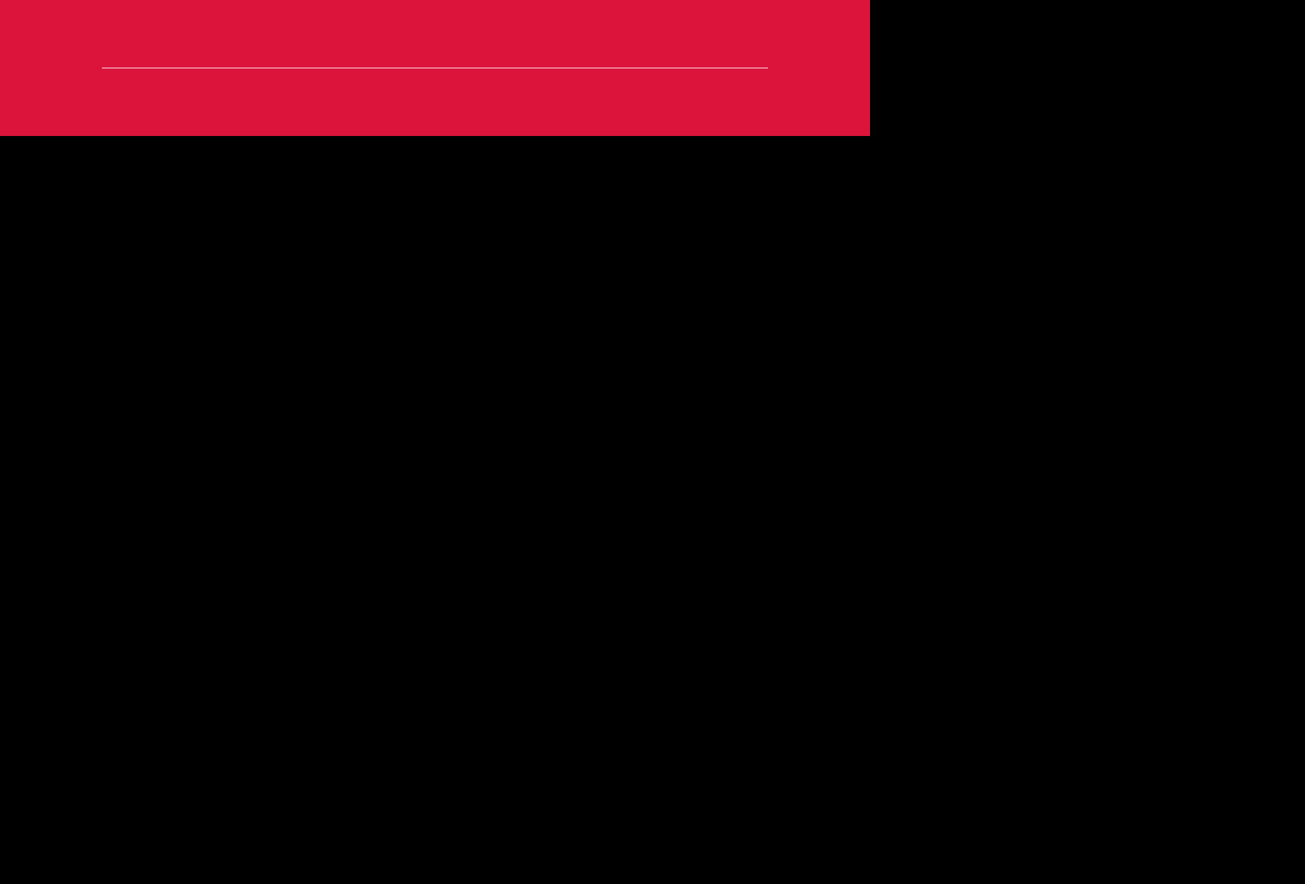
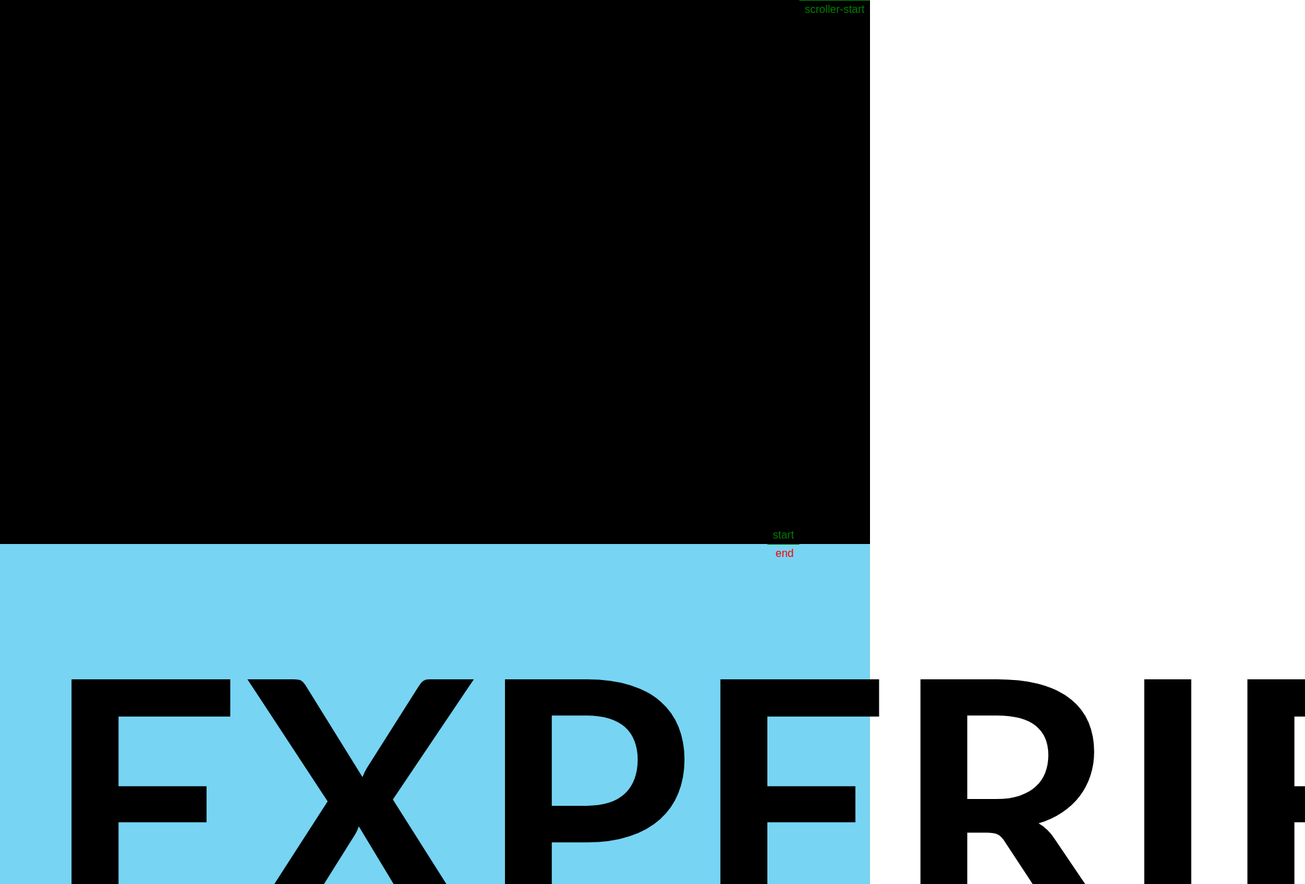
Before and after one commit to Aaditya514/GSAP, a plain HTML site: page index.html in a window 1280 px wide. Shown: the top 1300 px of the page at 68% size, 1920 px wide, since content can reach past the window. Before the commit the page ends 800 px from the top, so only its background shows below. Drawn offline with nearby package versions, Linux system fonts and the light colour scheme.

Commit message:
Add files via upload

```diff
--- a/index.html
+++ b/index.html
@@ -1,20 +1,56 @@
 <!DOCTYPE html>
 <html lang="en">
-
 <head>
     <meta charset="UTF-8">
     <meta name="viewport" content="width=device-width, initial-scale=1.0">
     <title>Document</title>
     <link rel="stylesheet" href="style.css">
 </head>
+<body>
+    <!-- <div id="box1">
+    </div> -->
+    <!-- <div id="box2">
+    </div> -->
+    <!-- <h1>Hello I am H1</h1>
+    <h1>I am also H1</h1>
+    <h1>Main hun Giaan</h1> -->
+    <!-- <div id="box">
+    </div> -->
+    <!-- <div id="box1"></div>
+    <div id="box2"></div>
+    <div id="box3"></div> -->
 
-<body>
-    <div id="string">
-        <svg width="1000" height="200" >
-            <path d="M 10 100 Q 500 100 990 100" stroke="white" fill="transparent" />
-        </svg>
+    <!-- <div id="nav">
+        <h2>sheriyans</h2>
+        <div id="part2">
+            <h4>Work</h4>
+            <h4>About</h4>
+            <h4>Courses</h4>
+            <h4>Blog</h4>
+        </div>
+    </div> -->
+    <!-- <div id="page1">
+        <div id="box"></div>
     </div>
-    <script src="https://cdnjs.cloudflare.com/ajax/libs/gsap/3.13.0/gsap.min.js"integrity="sha512-NcZdtrT77bJr4STcmsGAESr06BYGE8woZdSdEgqnpyqac7sugNO+Tr4bGwGF3MsnEkGKhU2KL2xh6Ec+BqsaHA=="crossorigin="anonymous" referrerpolicy="no-referrer"></script>
+    <div id="page2">
+        <h1>Hello Shery</h1>
+        <h2>subscribe kardo gaiis</h2>
+        <div id="box"></div>
+    </div>
+    <div id="page3">
+        <div id="box"></div>
+    </div> -->
+    <div id="page1">
+    </div>
+    <div id="page2">
+        <h1>Experiences</h1>
+
+    </div>
+    <div id="page3">
+
+    </div>
+    <script src="https://cdnjs.cloudflare.com/ajax/libs/gsap/3.13.0/gsap.min.js" integrity="sha512-NcZdtrT77bJr4STcmsGAESr06BYGE8woZdSdEgqnpyqac7sugNO+Tr4bGwGF3MsnEkGKhU2KL2xh6Ec+BqsaHA==" crossorigin="anonymous" referrerpolicy="no-referrer"></script>
+    <script src="https://cdnjs.cloudflare.com/ajax/libs/gsap/3.13.0/ScrollTrigger.min.js" integrity="sha512-P2IDYZfqSwjcSjX0BKeNhwRUH8zRPGlgcWl5n6gBLzdi4Y5/0O4zaXrtO4K9TZK6Hn1BenYpKowuCavNandERg==" crossorigin="anonymous" referrerpolicy="no-referrer"></script>
     <script src="script.js"></script>
 </body>
 </html>
--- a/script.js
+++ b/script.js
@@ -1,21 +1,162 @@
-var path = "M 10 100 Q 500 100 990 100"
-var finalPath = "M 10 100 Q 500 100 990 100"
-var string  =  document.querySelector("#string")
+// gsap.from("#box1",{
+//     x:1000,
+//     duration:2,
+//     delay:1,
+//     rotate:360,
+//     backgroundColor:"blue",
+//     borderRadius:"50%",
+//     scale:0.5,
+// })
+// gsap.to("#box1",{
+//     x:1000,
+//     duration:2,
+//     delay:1,
+//     rotate:360,
+//     backgroundColor:"blue",
+//     borderRadius:"50%",
+//     scale:0.5,
+// })
+
+// gsap.to("#box2",{
+//     x:500,
+//     y:300,
+//     duration:2,
+//     delay:1,
+//     rotate:360,
+//     backgroundColor:"purple",
+// })
+
+// gsap.from("h1",{
+//     // color:"red",
+//     opacity:0,
+//     y:30,
+//     duration:2,
+//     delay:1,
+//     stagger:1
+// })
+
+// gsap.to("#box",{
+//     x:1200,
+//     duration:2,
+//     delay:1,
+//     rotate:360,
+//     repeat:-1,  // Repeat the animation once
+//     yoyo:true, // Make the animation alternate back and forth
+//     backgroundColor:"blue",
+//     scale:0.5,
+//     borderRadius:"50%",
+// })
+
+// gsap.to("#box1",{
+//     x:1500,
+//     rotate:360,
+//     duration:1.5,
+//     delay:1,
+// })
+// gsap.to("#box2",{
+//     x:1500,
+//     backgroundColor:"yellow",
+//     duration:1.5,
+//     delay:2.5,
+// })
+// gsap.to("#box3",{
+//     x:1500,
+//     scale:0.5,
+//     borderRadius:"50%",
+//     duration:1.5,
+//     delay:4,
+// })
+// var tl = gsap.timeline();
+
+// tl.to("#box1",{
+//      x:1500,
+//     rotate:360,
+//     duration:1.5,
+//     delay:1,
+// })
+// tl.to("#box2",{
+//     x:1500,
+//     backgroundColor:"yellow",
+//     duration:1.5,
+// })
+// tl.to("#box3",{
+//     x:1500,
+//     borderRadius:"50%",
+//     duration:1.5,
+// })
+
+// tl.from("h2", {
+//   y: -30,
+//   opacity: 0,
+//   duration: 1,
+//   delay: 0.5,
+// });
+// tl.from("h4", {
+//   y: -30,
+//   opacity: 0,
+//   duration: 1,
+//   delay: 0.5,
+//   stagger: 0.3,
+// });
 
 
-string.addEventListener("mousemove", function(dets) {
-    path = `M 10 100 Q  ${dets.x} ${dets.y} 990 100`
-    gsap.to("svg path",{
-        attr:{d:path },
-        duration:0.2,
-        ease:"power3.out"
-    })
+//Scroll Trigger
+
+// gsap.from("#page1 #box",{
+//     scale:0,
+//     delay:1,
+//     duration:2,
+//     rotate:360,
+
+// })
+// gsap.from("#page2 #box",{
+//     scale:0,
+//     opacity:0,
+//     duration:1,
+//     rotate:720,
+//     scrollTrigger: {
+//         trigger:"#page2 #box",
+//         scroller:"body",
+//         markers :true,
+//         start:"top 60%",
+//         end:"top 30%",
+//         scrub:2,    // Scrub the animation to the scroll position from 1 to 5
+//         pin:true, // Pin the element during the scroll
+//     }
+// })
+
+// gsap.from("#page2 h1",{
+//     opacity:0,
+//     duration:2,
+//     x:500,
+//     scrollTrigger:{
+//         trigger:"#page2 h1",
+//         scroller:"body",
+//         markers:true,
+//         start:"top 50%",
+//     }
+// })
+// gsap.from("#page2 h2",{
+//     opacity:0,
+//     duration:2,
+//     x:-500,
+//     scrollTrigger:{
+//         trigger:"#page2 h1",
+//         scroller:"body",
+//         markers:true,
+//         start:"top 50%",
+//     }
+// })
+ // for pinning the animation as we scroll the h1 element on page2 as we scroll
+gsap.to("#page2 h1", {
+    transform:"translateX(-175%)",
+    scrollTrigger:{
+        trigger:"#page2",
+        scroller:"body",
+        markers:true,
+        start:"top 0%", //for starting the animation as we reach that page's start
+        end:"top -100%", //for ending the animation as we reach that page's end
+        scrub:2, // Scrub the animation to the scroll position from 1 to 5
+        pin:true, // Pin the element during the scroll
+    }
 })
-
-string.addEventListener("mouseleave", function() {
-    gsap.to("svg path",{
-        attr:{d:finalPath },
-        duration:1.5,
-        ease:"elastic.out(1,0.2)"
-    })
-})
--- a/style.css
+++ b/style.css
@@ -1,33 +1,107 @@
-* {
+*{
     margin: 0;
     padding: 0;
     box-sizing: border-box;
     font-family: 'Trebuchet MS', 'Lucida Sans Unicode', 'Lucida Grande', 'Lucida Sans', Arial, sans-serif;
+    color:black
 }
-
-html,
-body {
+html, body {
     width: 100%;
     height: 100%;
 }
 
-body {
+/* #page1{
+    height: 100%;
+    width: 100%;
+    background-color: lightblue;
+    display: flex;
+    align-items: center;
+    justify-content: center;
+}
+#page2{
+    height: 100%;
+    width: 100%;
+    background-color: rgb(39, 196, 248);
+    display: flex;
+    align-items: center;
+    justify-content: center;
+    flex-direction: column ;
+    gap: 50px;
+}
+#page3{
+    height: 100%;
+    width: 100%;
+    background-color: rgb(8, 130, 191);
+    display: flex;
+    align-items: center;
+    justify-content: center;
+}
+#box{
+    height: 300px;
+    width: 300px;
+    background-color: crimson;
+}
+h1{
+    font-size: 60px;
+    position:relative;
+    background-color: red;
+}
+h2{
+    font-size: 60px;
+    position:relative;
+    background-color: yellow;
+} */
+/* body{
+    background-color:  #111;
+} */
+/* #nav{
+    background-color: red;
+    display:flex;
+    align-items: center;
+    justify-content: space-between;
+    padding: 30px 50px;
+} */
+/* #part2{
+    display:flex;
+    gap:50px;
+} */
+
+/* #box1{
+    height: 300px;
+    width: 300px;
+    background-color: crimson;
+}
+#box2{
+    height: 300px;
+    width: 300px;
+    background-color: lightseagreen;
+}
+#box3{
+    height: 300px;
+    width: 300px;
+    background-color: royalblue;
+} */
+body{
+    overflow-x: hidden;
+}
+#page1{
+    height: 100%;
+    width: 100%;
     background-color: black;
 }
-
-/* svg {
-    background-color: crimson;
-} */
-
-#string {
-  height: 200px;
-  width: 100%;
-  background-color: crimson;
-  display: flex;
-  align-items: center;
-    justify-content: center;
-   pointer-events: stroke;
+#page2{
+    height: 100%;
+    width: 100%;
+    background-color: rgb(119,212,243);
+    padding:5vw;
 }
-path{
-    pointer-events: stroke;
+#page3{
+    height: 100%;
+    width: 100%;
+    background-color: black;
 }
+#page2 h1{
+    font-size: 40vw;
+    font-weight: 600;
+    text-transform: uppercase ;
+}
```
